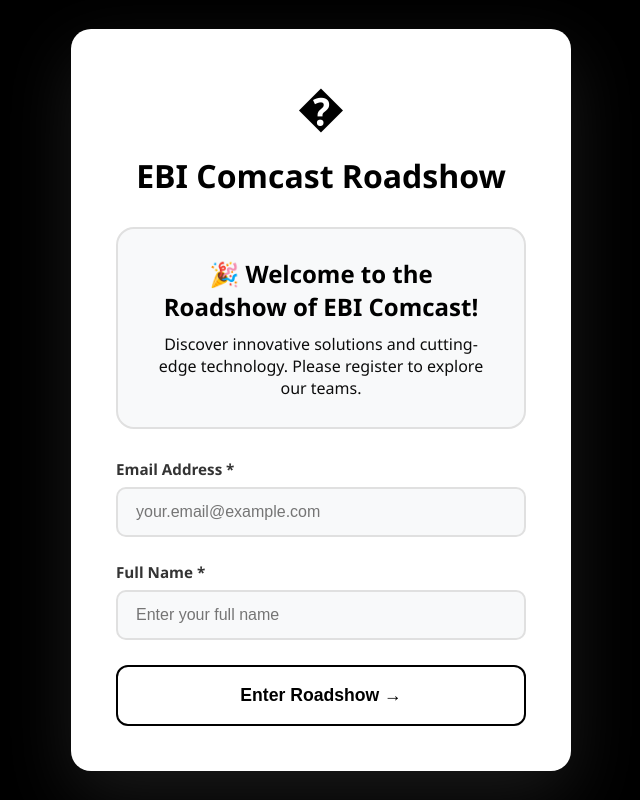
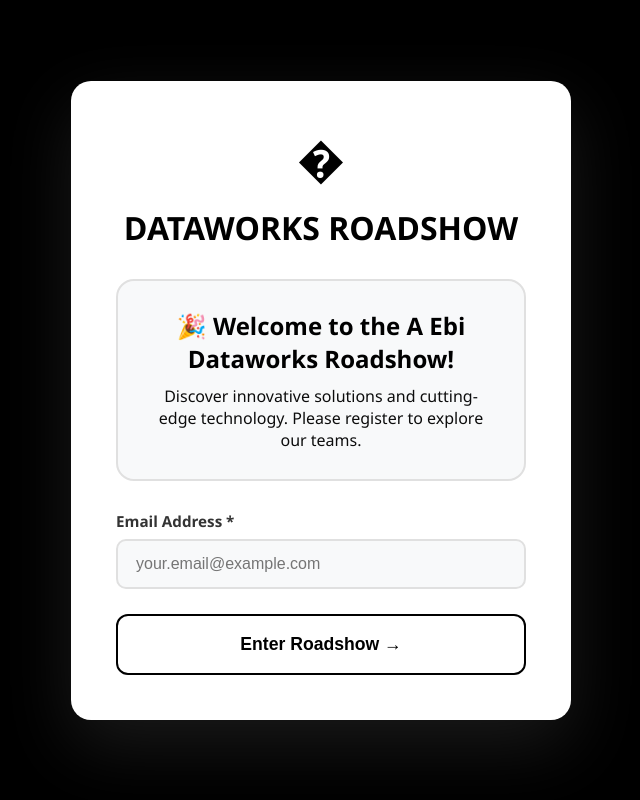
Before and after one commit to HARIBASKARA/eba-comcast-roadshow, a Flask app: page / in a window 1280 px wide. Shown: the whole page, without its empty margins (319-959 px from the left). Run offline with Flask 3, Linux system fonts and the light colour scheme.

Commit message:
Remove name field - Email only registration for complete privacy

```diff
--- a/app.py
+++ b/app.py
@@ -47,7 +47,7 @@ os.makedirs(TIME_TRACKING_DIR, exist_ok=True)
 if not os.path.exists(ENTRY_DATA_FILE):
     with open(ENTRY_DATA_FILE, 'w', newline='') as f:
         writer = csv.writer(f)
-        writer.writerow(['Email', 'Name', 'Entry Timestamp', 'Exit Timestamp'])
+        writer.writerow(['Email', 'Entry Timestamp', 'Exit Timestamp'])
 
 # Project configuration
 PROJECTS = {
@@ -69,11 +69,10 @@ def index():
 def submit_entry():
     """Handle employee entry data submission"""
     data = request.json
-    name = data.get('name')
     email = data.get('email')
 
-    if not all([name, email]):
-        return jsonify({'success': False, 'message': 'All fields are required'}), 400
+    if not email:
+        return jsonify({'success': False, 'message': 'Email is required'}), 400
 
     # Validate email format
     email_pattern = r'^[a-zA-Z0-9._%+-]+@[a-zA-Z0-9.-]+\.[a-zA-Z]{2,}$'
@@ -90,7 +89,6 @@ def submit_entry():
 
     # Save to session (use email as the unique identifier)
     session['email'] = email
-    session['name'] = name
     session['entry_time'] = datetime.now().isoformat()
 
     # Initialize project times tracking in session
@@ -101,7 +99,7 @@ def submit_entry():
     entry_timestamp = datetime.now().strftime('%Y-%m-%d %H:%M:%S')
     with open(ENTRY_DATA_FILE, 'a', newline='') as f:
         writer = csv.writer(f)
-        writer.writerow([email, name, entry_timestamp, ''])
+        writer.writerow([email, entry_timestamp, ''])
 
     # Check if there's an intended project to redirect to
     intended_project = session.pop('intended_project', None)
@@ -122,7 +120,7 @@ def projects():
 
     return render_template('projects.html',
                          projects=PROJECTS,
-                         employee_name=session.get('name'),
+                         employee_name=session.get('email'),
                          project_times=project_times)
 
 @app.route('/project/<project_id>')
@@ -132,7 +130,7 @@ def project_detail(project_id):
     verify_id = request.args.get('verify')
 
     # Check if registered
-    if 'email' not in session or 'name' not in session:
+    if 'email' not in session:
         # Not registered - store intended project and redirect to entrance
         session['intended_project'] = project_id
         if verify_id:
@@ -265,11 +263,10 @@ def get_session_data():
     """Get current session data for debugging"""
     return jsonify({
         'email': session.get('email'),
-        'name': session.get('name'),
         'project_times': session.get('project_times', {})
     })
 
-def send_summary_email(employee_name, employee_email, entry_time, project_times):
+def send_summary_email(employee_email, entry_time, project_times):
     """Send summary email to the employee after logout"""
     try:
         # Prepare email subject and body
@@ -441,7 +438,7 @@ def send_summary_email(employee_name, employee_email, entry_time, project_times)
                     </div>
 
                     <div class="content">
-                        <div class="greeting">Hi {employee_name},</div>
+                        <div class="greeting">Hello,</div>
 
                         <div class="entry-info">
                             <p><strong>📅 You entered the roadshow at:</strong></p>
@@ -554,7 +551,6 @@ def logout():
     """Handle logout, update exit time in CSV, and send summary email"""
     try:
         # Get session data before clearing
-        employee_name = session.get('name', 'Guest')
         employee_email = session.get('email')
         entry_time = session.get('entry_time')
         project_times = session.get('project_times', {})
@@ -567,7 +563,7 @@ def logout():
         email_sent = False
         if employee_email and entry_time:
             try:
-                email_sent = send_summary_email(employee_name, employee_email, entry_time, project_times)
+                email_sent = send_summary_email(employee_email, entry_time, project_times)
             except Exception as email_error:
                 print(f"Email sending failed (non-critical): {str(email_error)}")
                 email_sent = False
--- a/templates/index.html
+++ b/templates/index.html
@@ -3,7 +3,7 @@
 <head>
     <meta charset="UTF-8">
     <meta name="viewport" content="width=device-width, initial-scale=1.0, maximum-scale=5.0, user-scalable=yes">
-    <title>EBI Comcast Roadshow - Welcome</title>
+    <title>DATAWORKS ROADSHOW - Welcome</title>
     <style>
         * {
             margin: 0;
@@ -175,11 +175,11 @@
     <div class="container">
         <div class="header">
             <div class="icon">�</div>
-            <h1>EBI Comcast Roadshow</h1>
+            <h1>DATAWORKS ROADSHOW</h1>
         </div>
 
         <div class="welcome-banner">
-            <h2>🎉 Welcome to the Roadshow of EBI Comcast!</h2>
+            <h2>🎉 Welcome to the A Ebi Dataworks Roadshow!</h2>
             <p>Discover innovative solutions and cutting-edge technology. Please register to explore our teams.</p>
         </div>
 
@@ -193,11 +193,6 @@
             <div class="form-group">
                 <label for="email">Email Address *</label>
                 <input type="email" id="email" name="email" required placeholder="your.email@example.com">
-            </div>
-
-            <div class="form-group">
-                <label for="name">Full Name *</label>
-                <input type="text" id="name" name="name" required placeholder="Enter your full name">
             </div>
 
             <button type="submit" class="submit-btn" id="submitBtn">
@@ -225,8 +220,7 @@
 
             // Get form data
             const formData = {
-                email: document.getElementById('email').value.trim(),
-                name: document.getElementById('name').value.trim()
+                email: document.getElementById('email').value.trim()
             };
 
             try {
```
